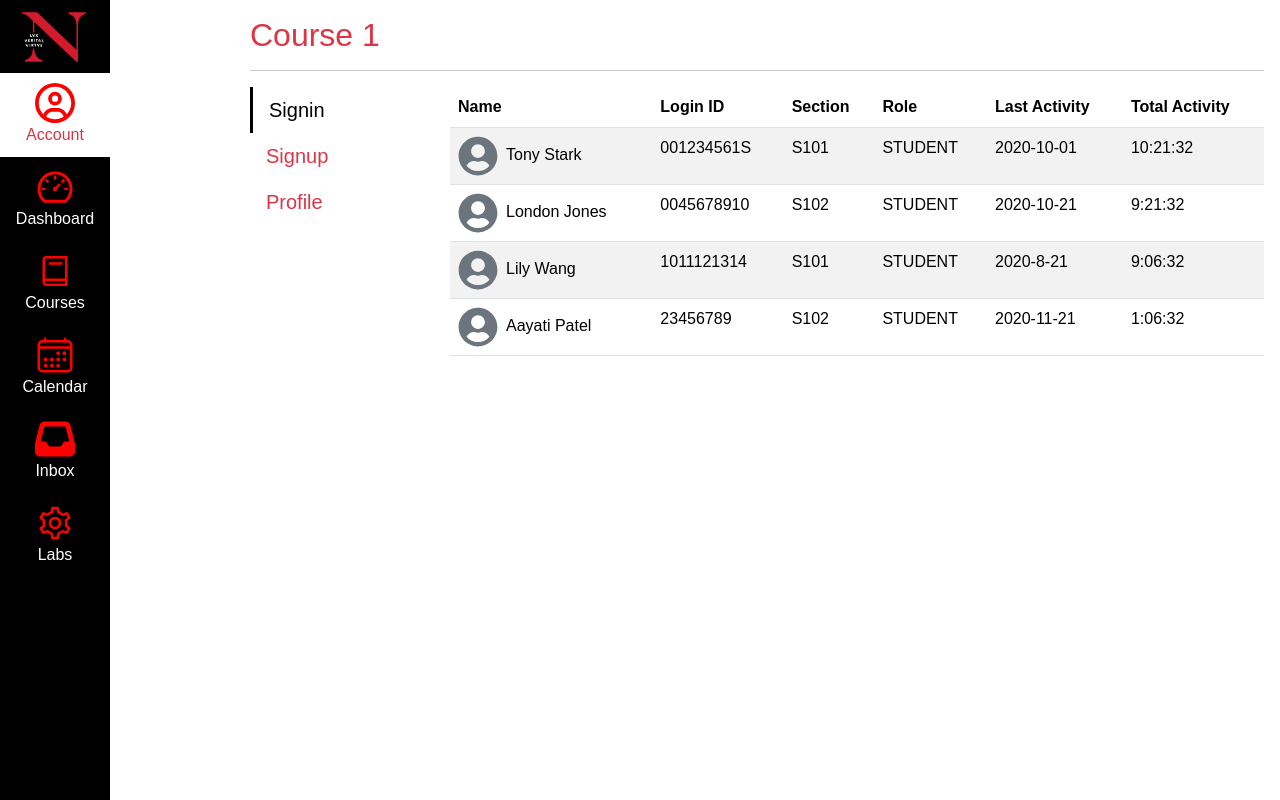
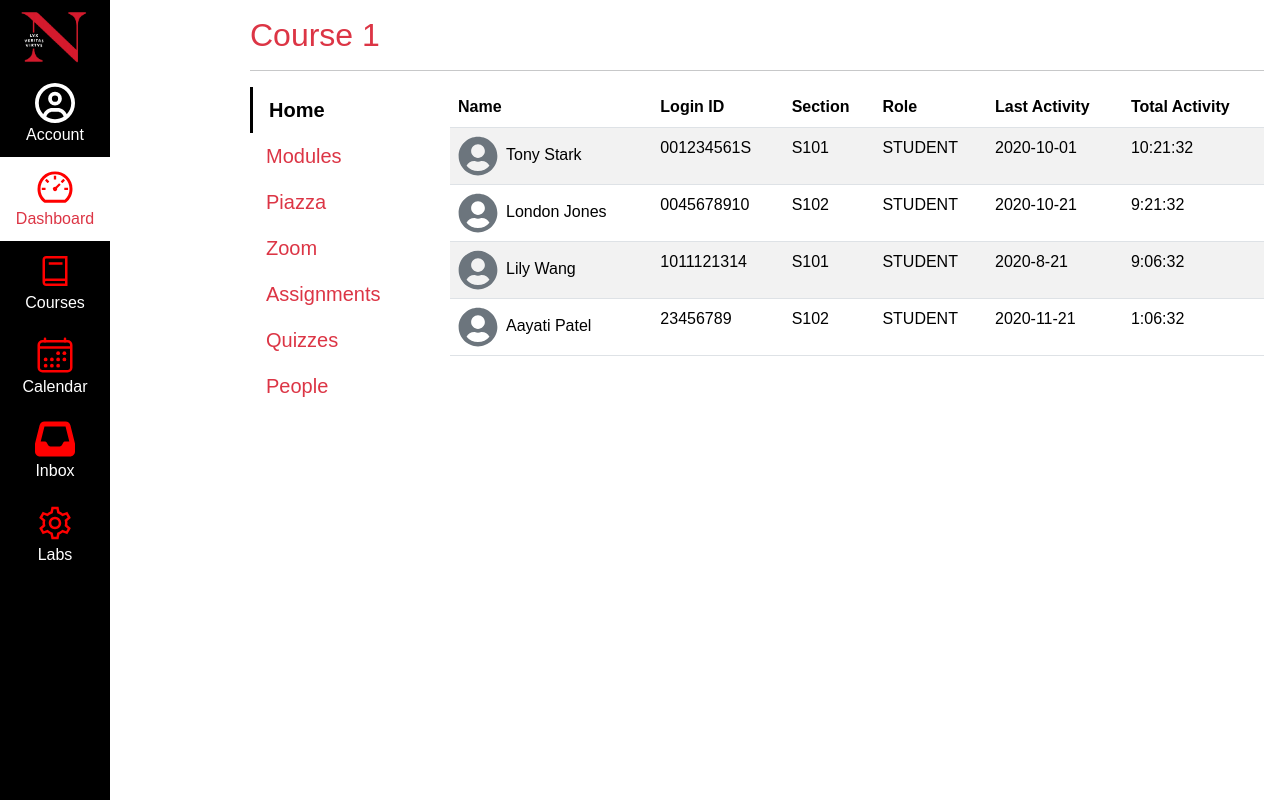
Before and after one commit to londonjones4189/kambaz-next-js, a Next.js app: page /courses/1/people/table in a window 1280 px wide. Built offline with nearby package versions, Linux system fonts and the light colour scheme.

Commit message:
fixes from rubric

```diff
--- a/app/(kambaz)/Navigation.tsx
+++ b/app/(kambaz)/Navigation.tsx
@@ -21,17 +21,17 @@ export default function KambazNavigation() {
         <img src="/images/NEU.png" width="75px" alt="Northeastern University" />
       </ListGroupItem>
 
-      <ListGroupItem className="wd-navigation-category border-0 bg-white text-center">
-        <Link href="/account" id="wd-account-link" className="text-danger text-decoration-none">
-          <FaRegCircleUser className="wd-navigation-icon fs-1" />
+      <ListGroupItem className="wd-navigation-category border-0 bg-black text-center">
+        <Link href="/account" id="wd-account-link" className="text-white text-decoration-none">
+          <FaRegCircleUser className="wd-navigation-icon fs-1 text-white" />
           <br />
           Account
         </Link>
       </ListGroupItem>
 
-      <ListGroupItem className="wd-navigation-category border-0 bg-black text-center">
-        <Link href="/dashboard" id="wd-dashboard-link" className="text-white text-decoration-none">
-          <AiOutlineDashboard className="wd-navigation-icon fs-1" />
+      <ListGroupItem className="wd-navigation-category border-0 bg-white text-center">
+        <Link href="/dashboard" id="wd-dashboard-link" className="text-danger text-decoration-none">
+          <AiOutlineDashboard className="wd-navigation-icon text-danger fs-1" />
           <br />
           Dashboard
         </Link>
--- a/app/(kambaz)/account/profile/page.tsx
+++ b/app/(kambaz)/account/profile/page.tsx
@@ -1,5 +1,4 @@
 import Link from "next/link";
-import "bootstrap/dist/css/bootstrap.min.css";
 import { Form} from "react-bootstrap";
 
 export default function Profile() {
--- a/app/(kambaz)/courses/[cid]/Navigation.tsx
+++ b/app/(kambaz)/courses/[cid]/Navigation.tsx
@@ -1,31 +1,20 @@
 import Link from "next/link";
-
-export default function AccountNavigation() {
+export default function CourseNavigation() {
   return (
-    <div id="wd-account-navigation" className="wd list-group fs-5 rounded-0">
-      <Link
-        href="/account/signin"
-        id="wd-account-signin-link"
-        className="list-group-item active border border-0"
-      >
-        Signin
-      </Link>
-
-      <Link
-        href="/account/signup"
-        id="wd-account-signup-link"
-        className="list-group-item text-danger border border-0"
-      >
-        Signup
-      </Link>
-
-      <Link
-        href="/account/profile"
-        id="wd-account-profile-link"
-        className="list-group-item text-danger border border-0"
-      >
-        Profile
-      </Link>
+    <div id="wd-courses-navigation" className="wd list-group fs-5 rounded-0">
+      <Link href="/courses/1234/home" id="wd-course-home-link"
+        className="list-group-item active border-0"> Home </Link>
+      <Link href="/courses/1234/modules" id="wd-course-modules-link"
+        className="list-group-item text-danger border-0"> Modules </Link>
+      <Link href="/courses/1234/piazza" id="wd-course-piazza-link"
+        className="list-group-item text-danger border-0"> Piazza </Link>
+      <Link href="/courses/1234/zoom" id="wd-course-zoom-link"
+        className="list-group-item text-danger border-0"> Zoom </Link>
+      <Link href="/courses/1234/assignments" id="wd-course-assignments-link"
+        className="list-group-item text-danger border-0"> Assignments </Link>
+      <Link href="/courses/1234/quizzes" id="wd-course-quizzes-link"
+        className="list-group-item text-danger border-0"> Quizzes </Link>
+      <Link href="/courses/1234/people/table" id="wd-course-people-link"
+        className="list-group-item text-danger border-0" > People </Link>
     </div>
-  );
-}
+);}
```
Also changed, not shown: app/(kambaz)/account/Navigation.tsx (+4 -3 lines).
